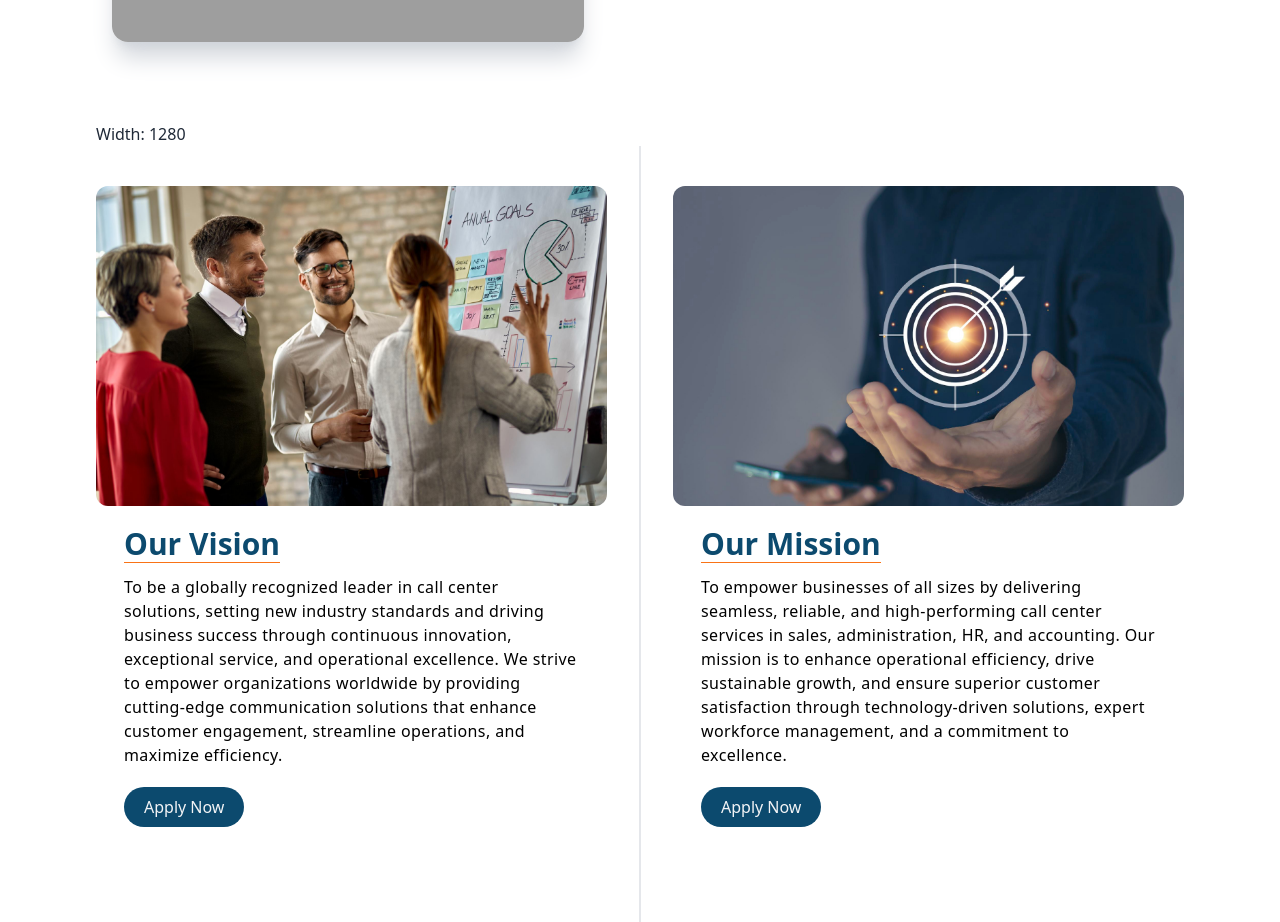
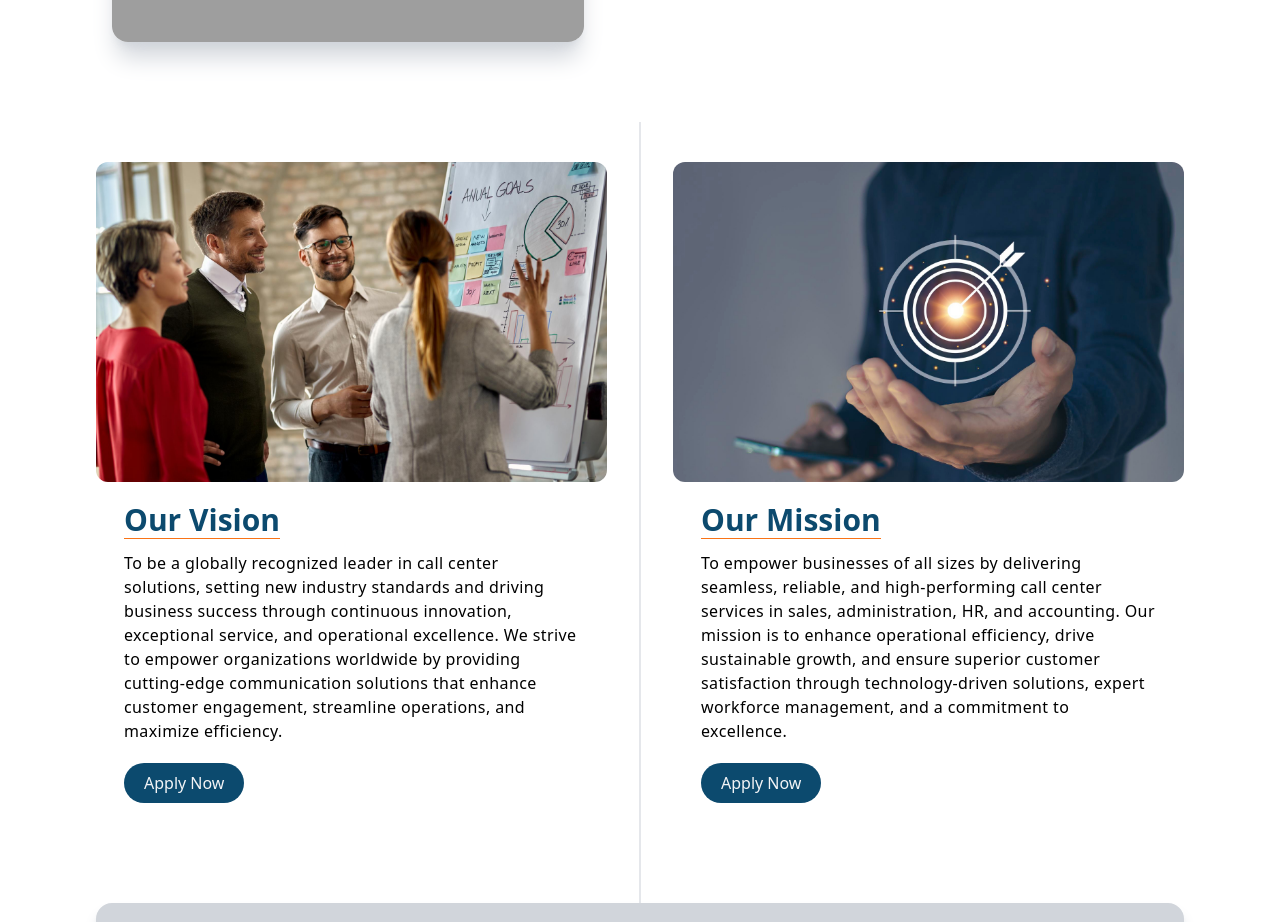
Before and after one commit to AnserShafiq/WorkHorizon, a Next.js app: page /about-us in a window 1280 px wide. Shown: the part 860-1782 px from the top of the page. Built offline with nearby package versions, Linux system fonts and the light colour scheme; grey boxes are pictures that could not be loaded.

Commit message:
March 07,2025: Working on the application page

```diff
--- a/app/ui/about-us/vision-mission.tsx
+++ b/app/ui/about-us/vision-mission.tsx
@@ -1,14 +1,9 @@
-'use client'
+
 import Image from "next/image"
 import Link from "next/link"
-import { useEffect, useState } from "react";
 
 export default function Vision_Mission(){
-    const [width, setWidth] = useState<string|number>('');
-    useEffect(() => {
-        const check = window.innerWidth
-        setWidth(check)
-    })
+
     const content = [
         {
             image:'/assets/about-vision.jpg',
@@ -23,12 +18,11 @@ export default function Vision_Mission(){
 
     return(
         <div className='container w-[88%] lg:w-full' id='next'>
-            <h2 className="text-gray-800">Width: {width}</h2>
             <div className='flex flex-row flex-wrap justify-between'>
                 {
                     content.map((target, idx) =>
                         <div className={`flex flex-col md:w-[50%] border-gray-[400] py-5 lg:pt-10 lg:pb-20 ${idx === 0 ? 'lg:border-r md:pr-8 2xl:pr-14': 'md:border-l md:pl-8 2xl:pl-14'}`} key={idx}>
-                            <Image className="h-[40vh] 2xl:h-[45vh] object-cover w-full rounded-xl" quality={100} src={target?.image} alt={target.title} width={1000} height={800}  data-aos='fade-up'/>
+                            <Image className="h-[40vh] 2xl:h-[400px] object-cover w-full rounded-xl" quality={100} src={target?.image} alt={target.title} width={1000} height={800}  data-aos='fade-up'/>
                             <div className='lg:px-4 xl:px-7 py-5 flex flex-col' data-aos='fade-up'>
                                 <h3 className="text-sky-900 font-bold capitalize border-b border-orange-500 w-fit text-2xl lg:text-3xl mb-3">{target.title}</h3>
                                 <p className="text-md 2xl:text-lg font-normal tracking-wide mb-5"> {target.description} </p>
```
